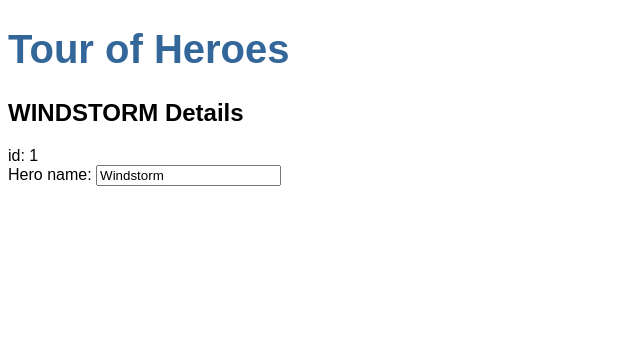
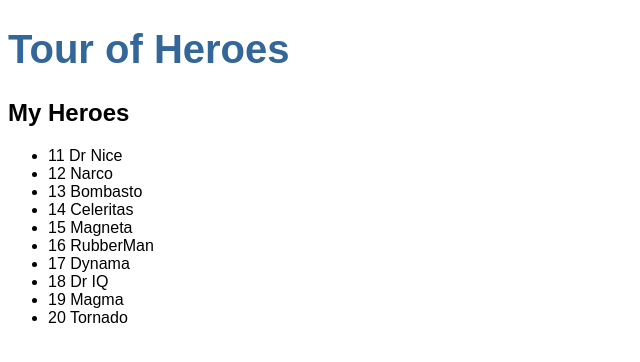
Before and after one commit to UfukArslan/angular-tour-of-heroes, an Angular app: page / in a window 1280 px wide. Shown: the top 362 px of the page, without its empty margins (0-640 px from the left). Built offline with nearby package versions, Linux system fonts and the light colour scheme.

Commit message:
styleTheHeroes

```diff
--- a/src/app/heroes/heroes.component.html
+++ b/src/app/heroes/heroes.component.html
@@ -1,6 +1,12 @@
-<h2>{{hero.name | uppercase}} Details</h2>
+<!--<h2>{{hero.name | uppercase}} Details</h2>
 <div><span>id: </span>{{hero.id}}</div>
 <div>
     <label for="name">Hero name: </label>
     <input id="name" [(ngModel)]="hero.name" placeholder="name">
-  </div>
+  </div>-->
+  <h2>My Heroes</h2>
+<ul class="heroes">
+  <li li *ngFor="let hero of heroes">
+    <span class="badge">{{hero.id}}</span> {{hero.name}}
+  </li>
+</ul>
--- a/src/app/heroes/heroes.component.ts
+++ b/src/app/heroes/heroes.component.ts
@@ -1,5 +1,6 @@
 import { Component, OnInit } from '@angular/core';
 import { Hero } from '../hero';
+import { HEROES } from '../mock-heroes';
 
 @Component({
   selector: 'app-heroes',
@@ -7,11 +8,8 @@
   styleUrls: ['./heroes.component.scss']
 })
 export class HeroesComponent implements OnInit {
-  hero: Hero = {
-    id: 1,
-    name: 'Windstorm'
-  };
 
+  heroes = HEROES;
 
   constructor() { }
 
--- /dev/null
+++ b/src/app/mock-heroes.ts
@@ -0,0 +1,14 @@
+import { Hero } from './hero';
+
+export const HEROES: Hero[] = [
+  { id: 11, name: 'Dr Nice' },
+  { id: 12, name: 'Narco' },
+  { id: 13, name: 'Bombasto' },
+  { id: 14, name: 'Celeritas' },
+  { id: 15, name: 'Magneta' },
+  { id: 16, name: 'RubberMan' },
+  { id: 17, name: 'Dynama' },
+  { id: 18, name: 'Dr IQ' },
+  { id: 19, name: 'Magma' },
+  { id: 20, name: 'Tornado' }
+];
```
